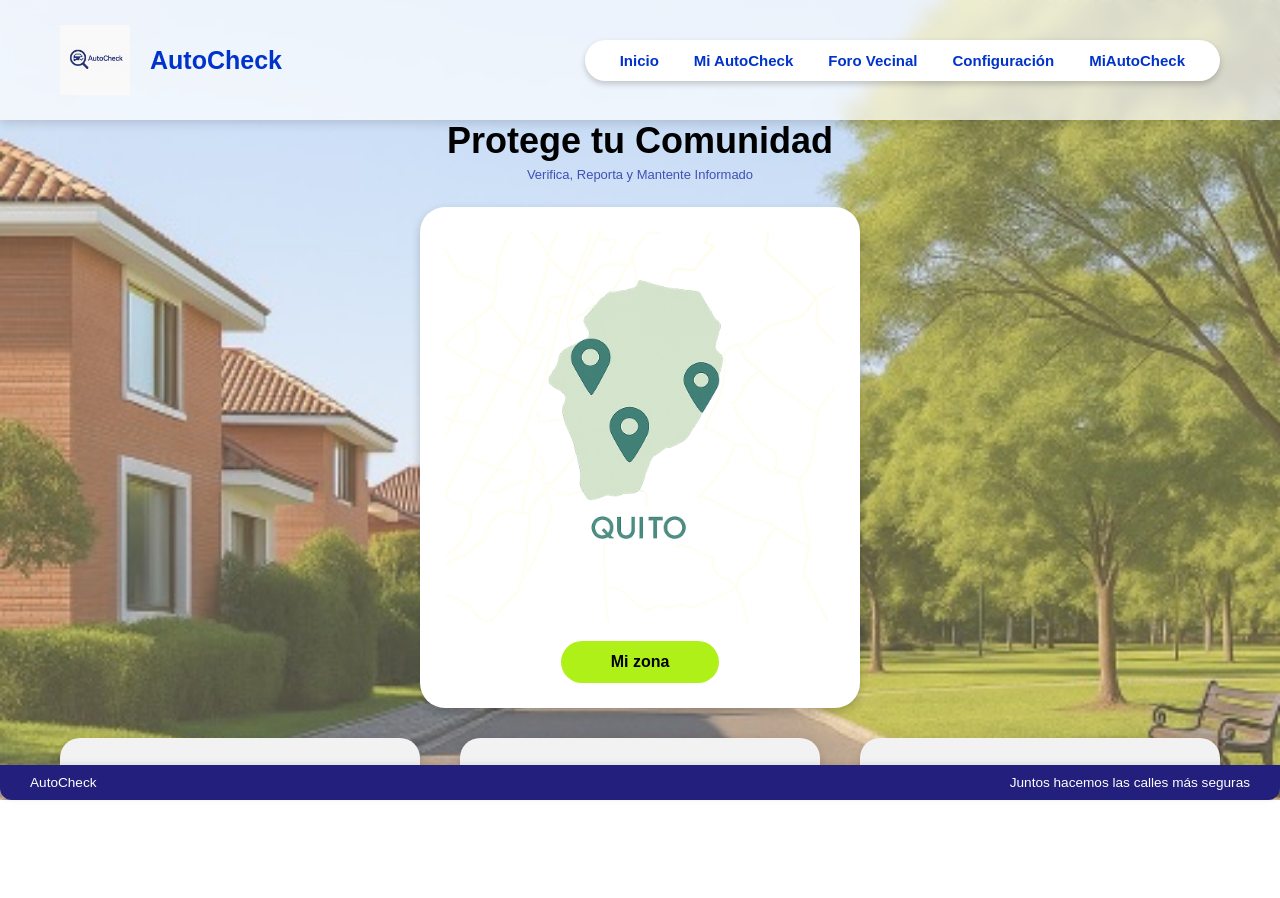
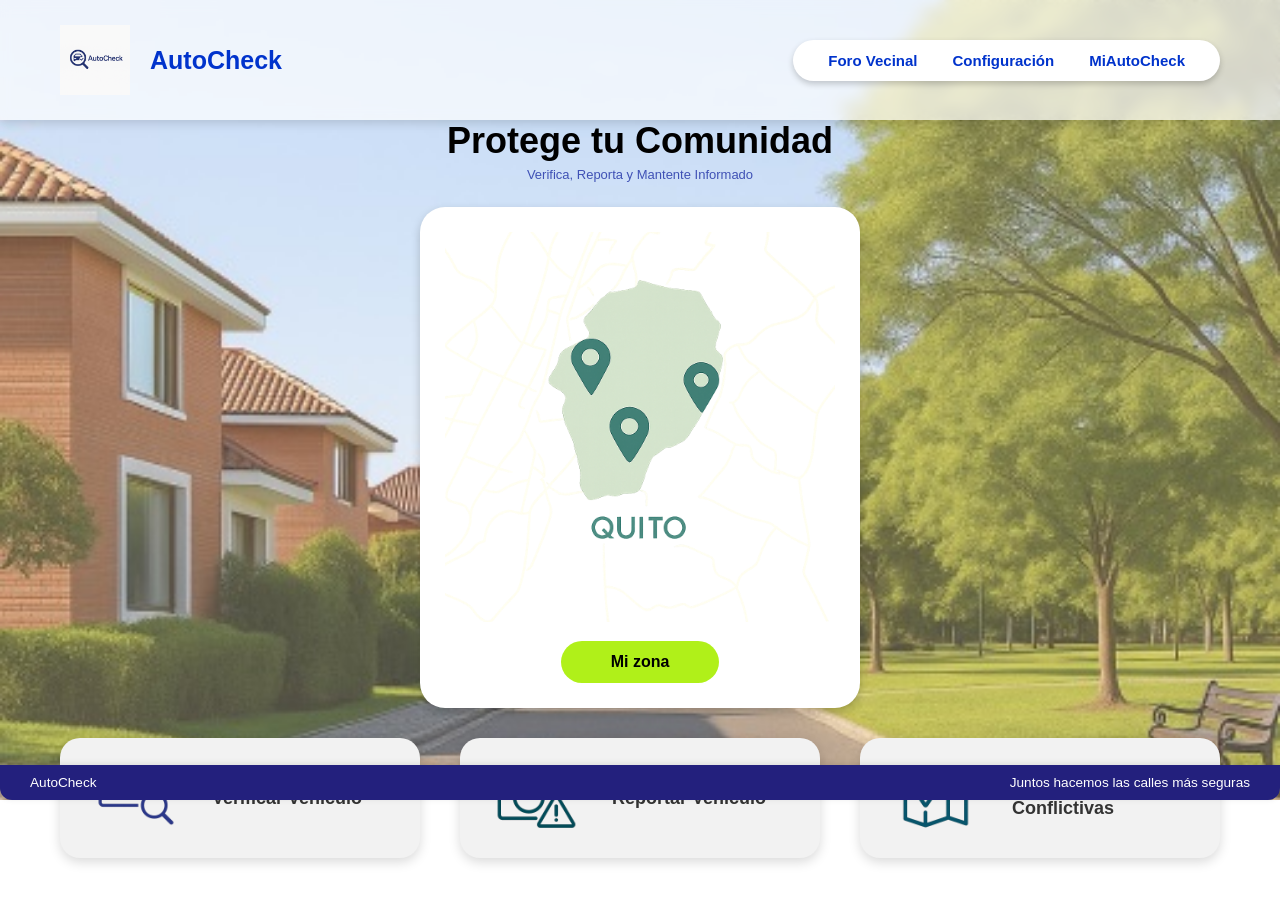
Before and after one commit to jhonny-r/ProyectoAutoCheck, a React (Create React App) app: page /Inicio in a window 1280 px wide. Before the commit the page ends 800 px from the top, so only its background shows below. Built offline with nearby package versions, Linux system fonts and the light colour scheme.

Commit message:
arreglo de inicio , se reomienda usar el zoom al 75%

```diff
--- a/src/Componente/Inicio.jsx
+++ b/src/Componente/Inicio.jsx
@@ -19,8 +19,6 @@ function Inicio({usuarioActivo}) {
           <span className="logo-text">AutoCheck</span>
         </div>
         <div className="nav-box">
-          <span className="nav-item">Inicio</span>
-          <span className="nav-item">Mi AutoCheck</span>
           <span className="nav-item" onClick={() => navigate('/ForoVecinal')}>Foro Vecinal</span>
           <span className="nav-item" onClick={() => navigate('/configuracion')}>Configuración</span>
           <span className="nav-item" onClick={() => navigate('/MiAutoCheck')}>MiAutoCheck</span>
--- a/src/Estilos/Inicio.css
+++ b/src/Estilos/Inicio.css
@@ -7,7 +7,6 @@
 html, body {
   height: 100%;
   font-family: 'Arial', sans-serif;
-  overflow: hidden;
 }
 
 .home-container {
```
